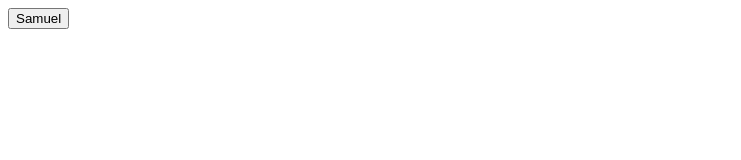
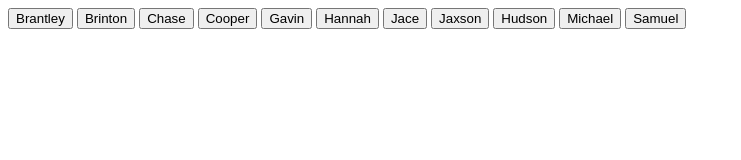
Before and after one commit to stevenpfaff/baseball_game_sim, a plain HTML site: page index.html in a window 1280 px wide. Shown: the whole page, without its empty margins (0-741 px from the left). Drawn offline with Linux system fonts and the light colour scheme.

Commit message:
added button to HTML page to randomize

```diff
--- a/index.html
+++ b/index.html
@@ -11,8 +11,22 @@
 <body>
 
     <body>
-        <script src="pitching.js" type="text/javascript"></script>
+        <script src="offense.js" type="text/javascript"></script>
+        <button onclick="brantley()">Brantley</button>
+        <button onclick="brinton()">Brinton</button>
+        <button onclick="chase()">Chase</button>
+        <button onclick="cooper()">Cooper</button>
+        <button onclick="gavin()">Gavin</button>
+        <button onclick="hannah()">Hannah</button>
+        <button onclick="jace()">Jace</button>
+        <button onclick="jaxson()">Jaxson</button>
+        <button onclick="hudson()">Hudson</button>
+        <button onclick="mike()">Michael</button>
         <button onclick="samuel()">Samuel</button>
+
+
+
+
         <tbody>
             <th>
             </th>
```
